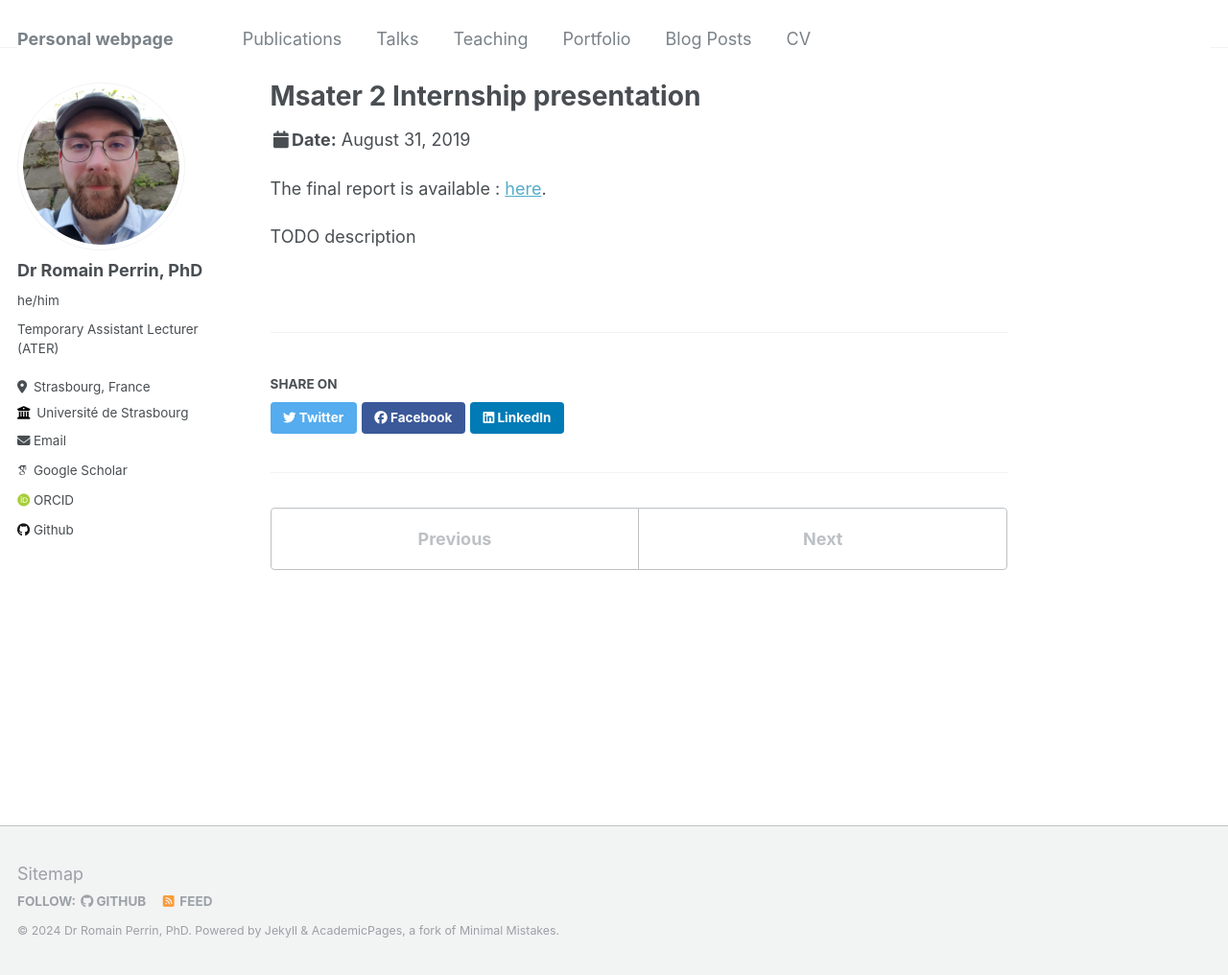
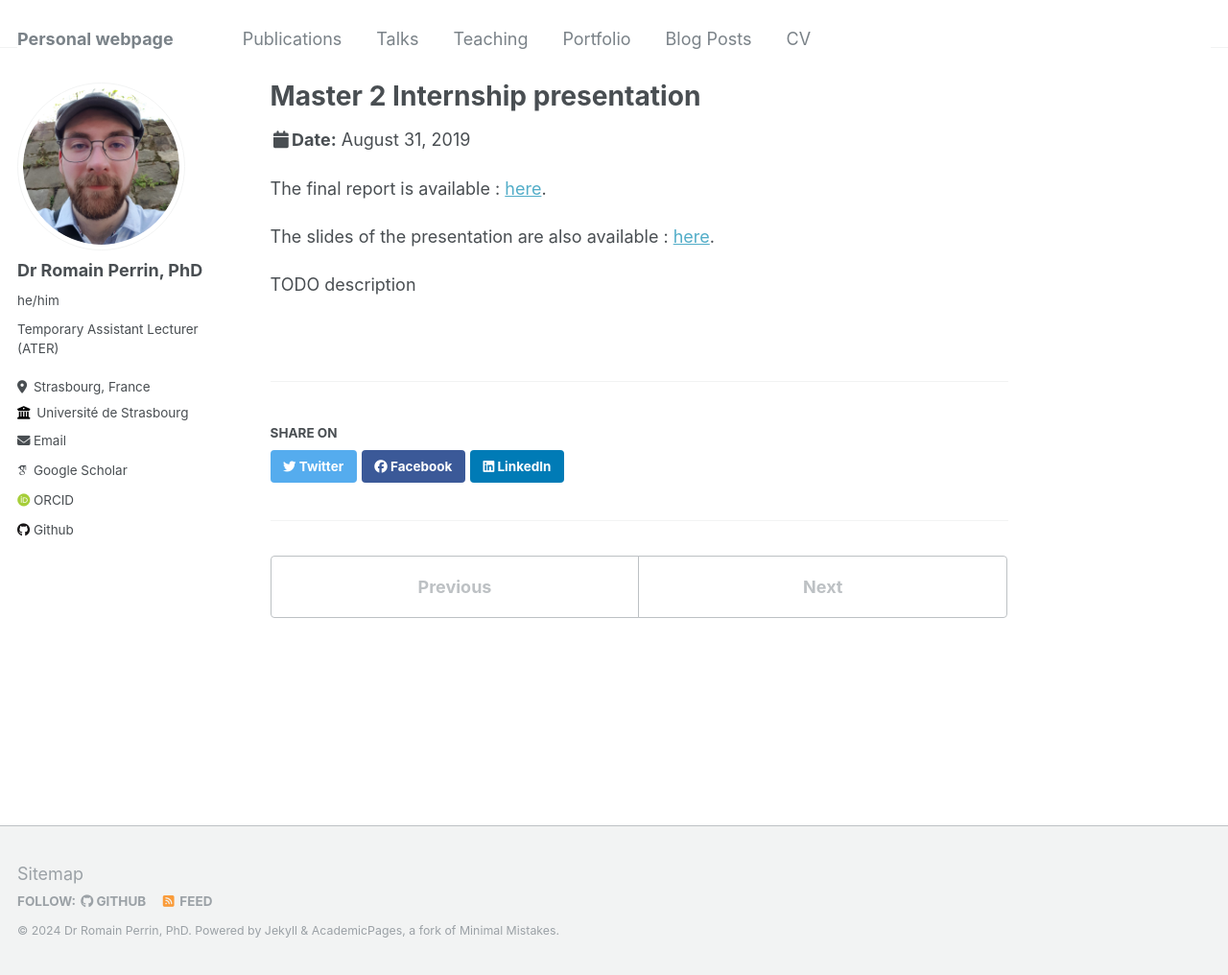
Before and after one commit to Romain96/Romain96.github.io, a Jekyll site: the page built from _talks/2019-08-Master2Internship-talk.md, in a window 1280 px wide and 1016 px high. Shown: the whole window at 96% size. Built offline with Jekyll 4.4.1, drawn with Linux system fonts in a browser that asks for light colours; some web fonts are replaced.

```diff
--- a/_talks/2019-08-Master2Internship-talk.md
+++ b/_talks/2019-08-Master2Internship-talk.md
@@ -1,5 +1,5 @@
 ---
-title: "Msater 2 Internship presentation"
+title: "Master 2 Internship presentation"
 collection: talks
 type: "Master presentation"
 permalink: /talks/2019-08-Master2Internship-talk
@@ -10,4 +10,6 @@
 
 The final report is available : [here](/files/2019-Master2Internship-report.pdf).
 
+The slides of the presentation are also available : [here](/files/2019-Master2Internship-slides.pdf).
+
 TODO description
```
Also changed, not shown: _talks/2019-01-Master2150hProject-talk.md (added, +13 -0 lines), _talks/2019-01-Master2Project150h-talk.md (deleted, +0 -15 lines), 1 other file.
